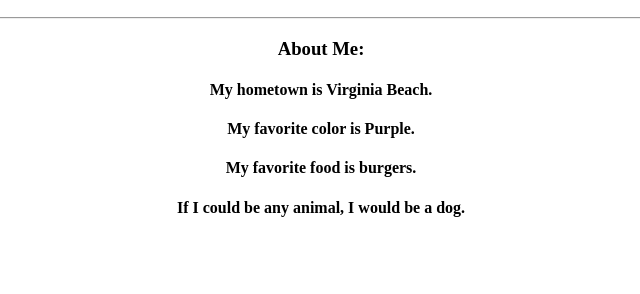
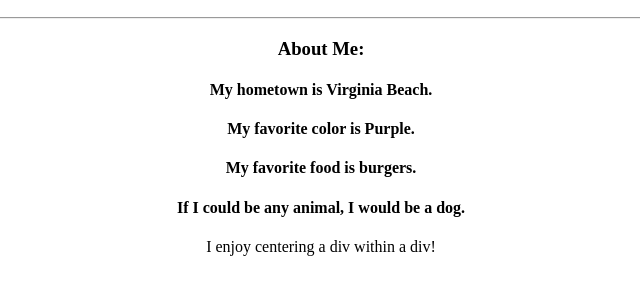
Before and after one commit to WaffleKone/my-profile, a plain HTML site: page index.html in a window 1280 px wide. Shown: the part 110-404 px from the top of the page, without its empty margins (319-959 px from the left). Drawn offline with Linux system fonts and the light colour scheme.

Commit message:
Adding paragraph text to my profile!

```diff
--- a/index.html
+++ b/index.html
@@ -15,6 +15,7 @@
                     <h4>My favorite color is Purple.</h4>
                     <h4>My favorite food is burgers.</h4>
                     <h4>If I could be any animal, I would be a dog.</h4>
+                    <p>I enjoy centering a div within a div!</p>
             </div>
           </body>
         </html>
```
